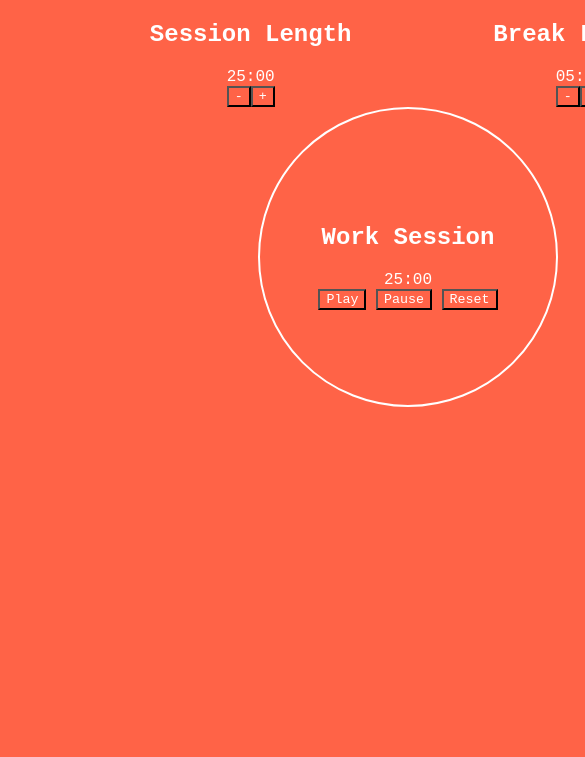
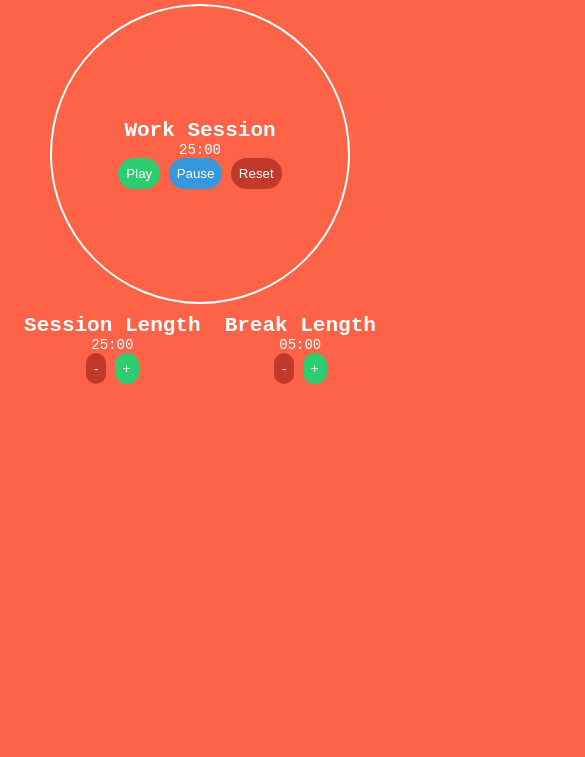
Before and after one commit to JAlmeida1991/Pomodoro, a plain HTML site: page index.html in a window 390 px wide. Shown: the part 87-844 px from the top of the page, 585 px wide, since content can reach past the window. Drawn offline with Linux system fonts and the light colour scheme.

Commit message:
fixed ui and added media queries

```diff
--- a/index.html
+++ b/index.html
@@ -12,7 +12,7 @@
 <body>
     <div class="container">
         <div class="title">
-            <h1>Pomodoro Timer</h1>
+            <h1 class="title">Pomodoro Timer</h1>
         </div>
 
 
@@ -21,8 +21,8 @@
                 <h2>Session Length</h2>
                 <span></span>
                 <div class="time-edit">
-                    <button class="session-minus">-</button>
-                    <button class="session-add">+</button>
+                    <button class="session-minus btn">-</button>
+                    <button class="session-add btn">+</button>
                 </div>
 
             </div>
@@ -30,8 +30,8 @@
                 <h2>Break Length</h2>
                 <span></span>
                 <div class="time-edit">
-                    <button class="break-minus">-</button>
-                    <button class="break-add">+</button>
+                    <button class="break-minus btn">-</button>
+                    <button class="break-add btn">+</button>
                 </div>
             </div>
         </div>
@@ -39,9 +39,9 @@
             <h2>Work Session</h2>
             <span></span>
             <div>
-                <button class="play">Play</button>
-                <button class="pause">Pause</button>
-                <button class="reset">Reset</button>
+                <button class="play btn">Play</button>
+                <button class="pause btn">Pause</button>
+                <button class="reset btn">Reset</button>
             </div>
 
         </div>
--- a/style.css
+++ b/style.css
@@ -1,13 +1,27 @@
+*::before,
+*::after,
 * {
   box-sizing: border-box;
+  margin: 0;
+  padding: 0;
+}
+
+html {
+  font-size: 62.5%;
+}
+
+body {
+  font-family: "Courier New", Courier, monospace;
   background-color: tomato;
-    color: white;
-    font-family: 'Courier New', Courier, monospace;
+  color: #fff;
+  font-size: 1.4rem;
 }
 
 .container {
-    width: 800px;
-    margin: 0 auto;
+  width: 70rem;
+  margin: 4rem auto;
+  display: flex;
+  flex-direction: column;
 }
 
 .title {
@@ -26,9 +40,9 @@
   flex-flow: column;
   justify-content: center;
   align-items: center;
-    border: 2px solid white;
-    height: 300px;
-    width: 300px;
+  border: 0.2rem solid #fff;
+  height: 30rem;
+  width: 30rem;
   border-radius: 50%;
   margin: 0 auto;
 }
@@ -45,6 +59,53 @@
   align-items: center;
 }
 
+.btn {
+  border: none;
+  padding: 0.8rem;
+  border-radius: 4rem;
+  outline: none;
+  cursor: pointer;
+  color: #fff;
+}
+
+.btn:active {
+  transform: translateY(0.2rem);
+  box-shadow: 0 0.1rem 0.1rem black;
+}
+
+.break-minus,
+.session-minus,
+.reset {
+  background-color: #c0392b;
+}
+
+.break-add,
+.session-add,
+.play {
+  background-color: #2ecc71;
+}
+
+.pause {
+  background-color: #3498db;
+}
+
+.title {
+  margin-bottom: 1rem;
+}
+
 .time-edit {
-    display: flex;
+  margin-bottom: 1rem;
 }
+
+@media only screen and (max-width: 40em) {
+  .container {
+    width: 40rem;
+  }
+  .title {
+    order: -2;
+  }
+  .clock {
+    order: -1;
+    margin-bottom: 1rem;
+  }
+}
```
Lines whose indentation alone changed are shown as unchanged.
